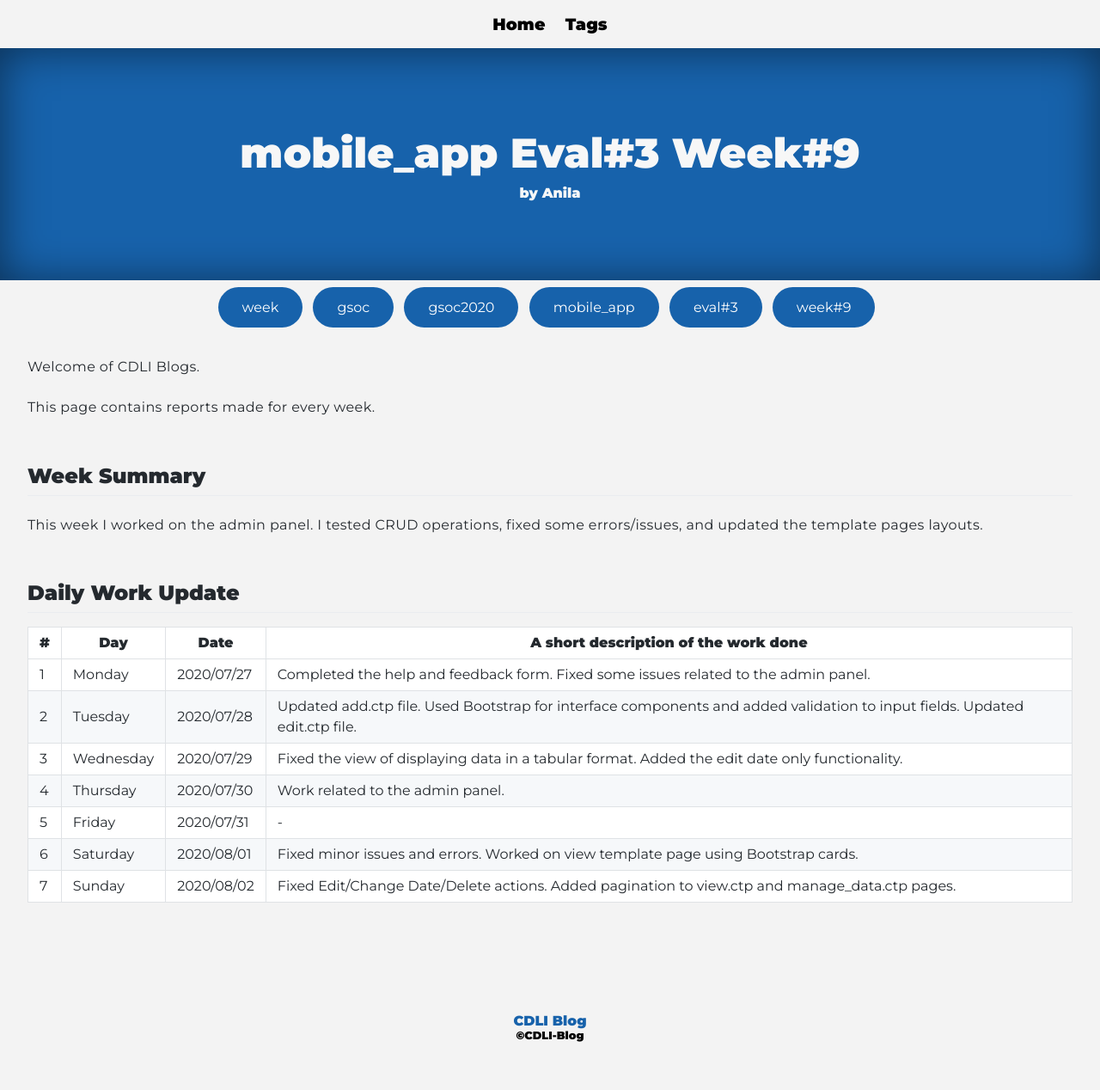
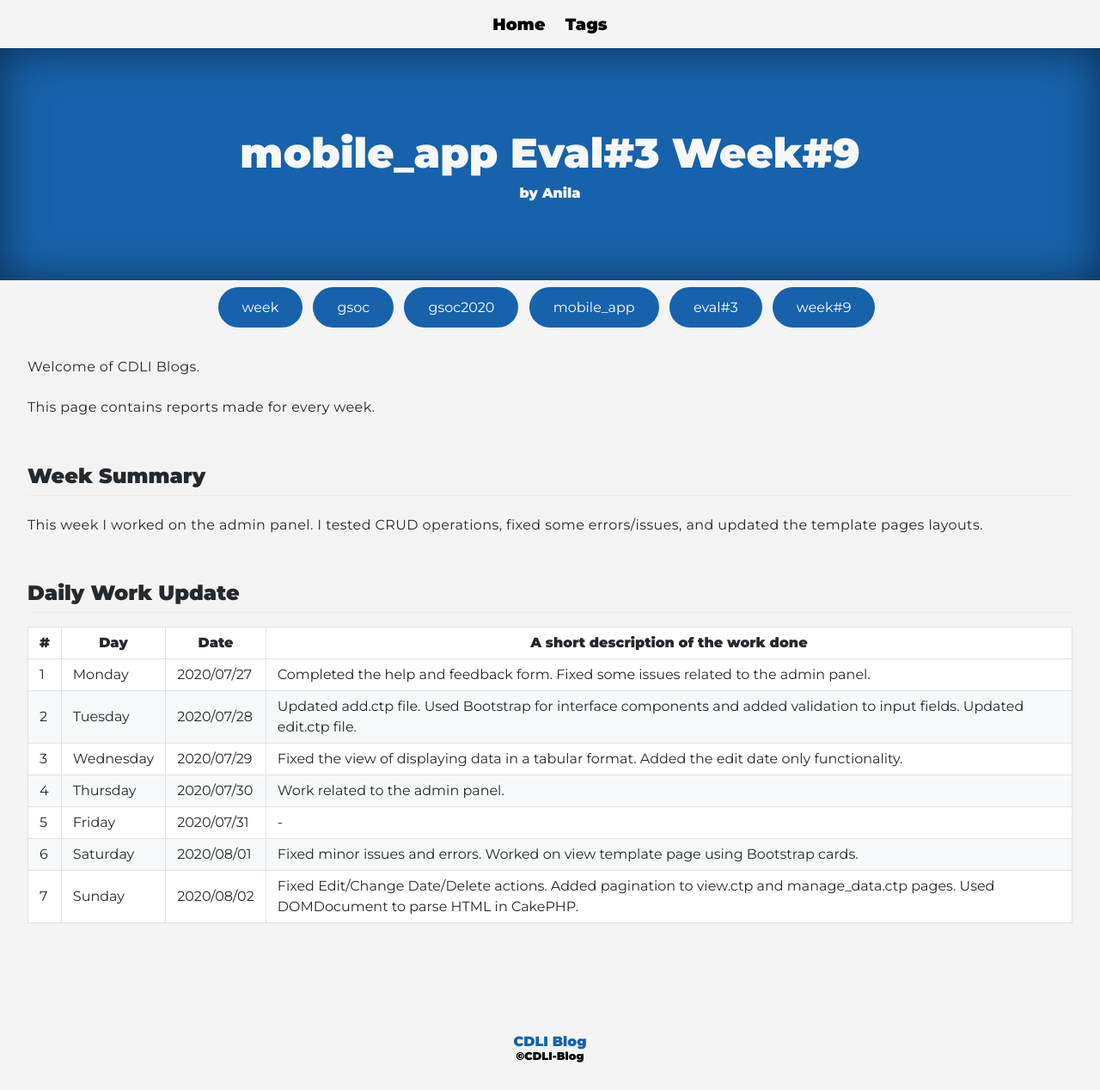
Before and after one commit to cdli-gh/blog, a Jekyll site: the page built from _blog/gsoc20/mobile_app/posts/11_week9.md, in a window 1280 px wide. Shown: the whole page at 86% size. Built offline with Jekyll 4.4.1, drawn with Linux system fonts in a browser that asks for light colours; Markdown is read by kramdown in place of the engine named in the settings; before the commit the page ends 1244 px from its top, so only the background shows below that.

Commit message:
Update 11_week9.md

```diff
--- a/_blog/gsoc20/mobile_app/posts/11_week9.md
+++ b/_blog/gsoc20/mobile_app/posts/11_week9.md
@@ -23,4 +23,4 @@ This week I worked on the admin panel. I tested CRUD operations, fixed some erro
 |4   	| Thursday  	|   2020/07/30	|Work related to the admin panel.   	|
 |5   	| Friday  	|   2020/07/31	|-   	|
 |6   	| Saturday  	|   2020/08/01	|Fixed minor issues and errors. Worked on view template page using Bootstrap cards.   	|
-|7   	| Sunday  	|   2020/08/02	|Fixed Edit/Change Date/Delete actions. Added pagination to view.ctp and manage_data.ctp pages.   	|
+|7   	| Sunday  	|   2020/08/02	|Fixed Edit/Change Date/Delete actions. Added pagination to view.ctp and manage_data.ctp pages. Used DOMDocument to parse HTML in CakePHP.   	|
```
